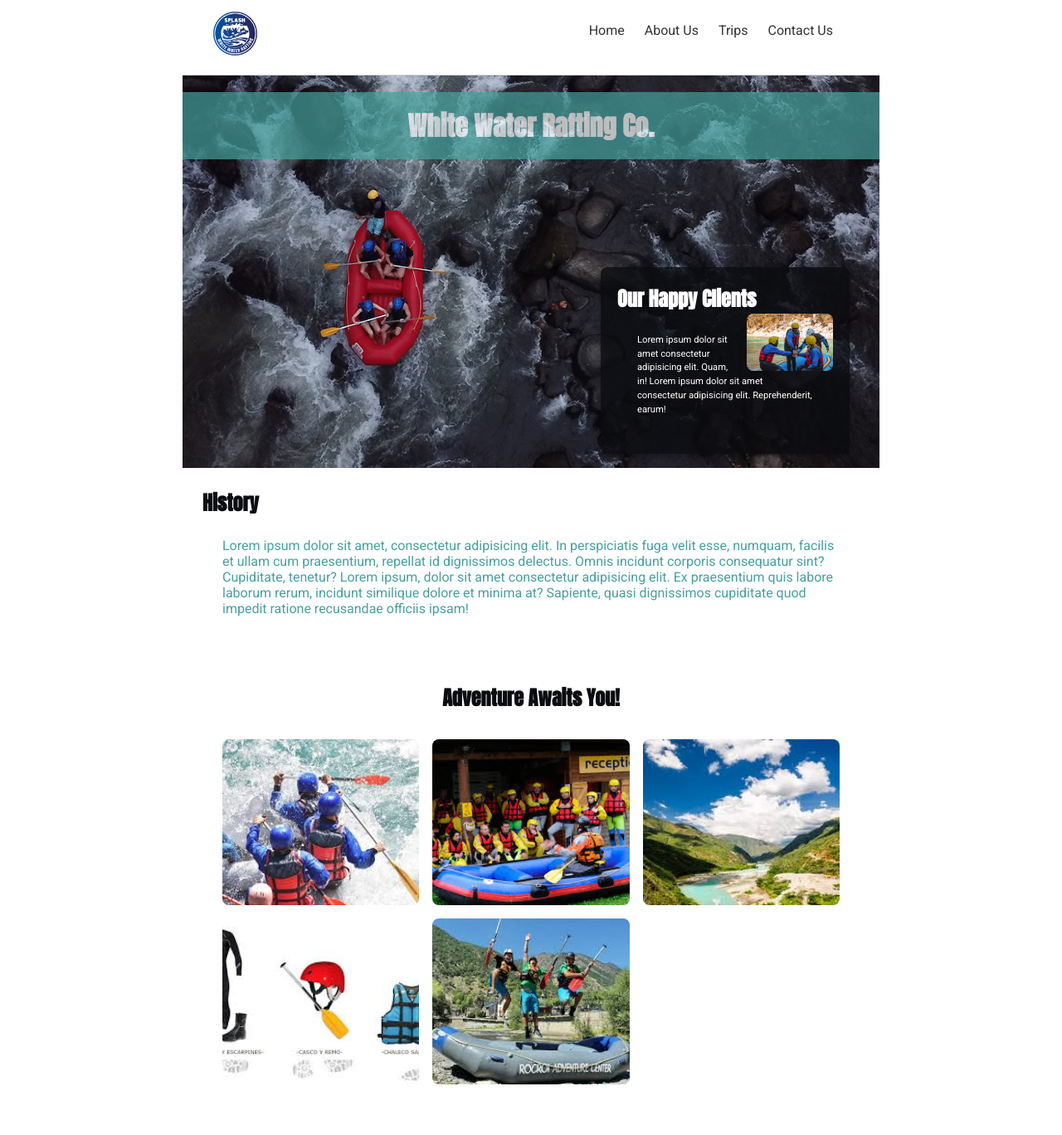
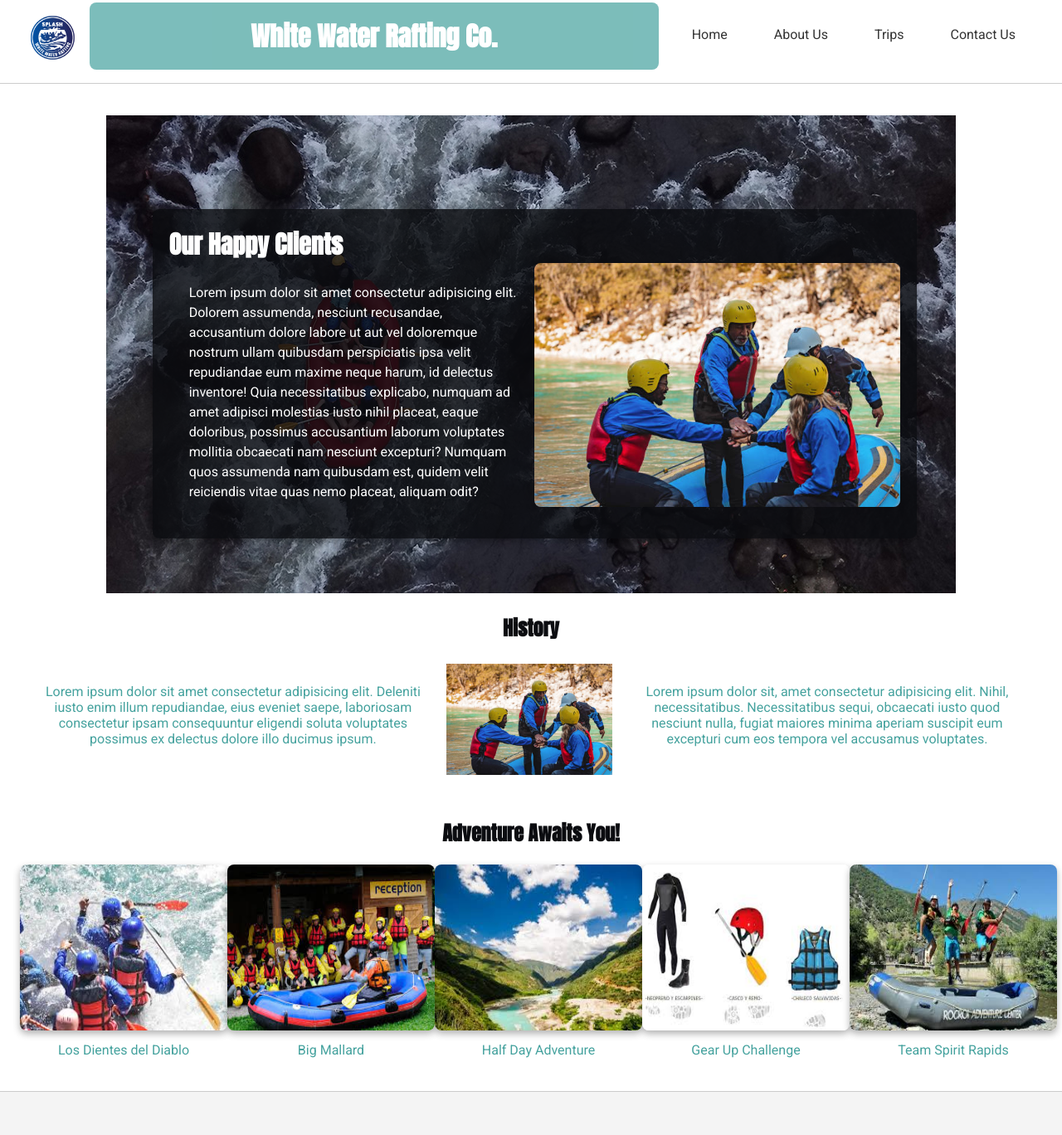
Before and after one commit to maugos1813/wdd130, a plain HTML site: page wwr/about.html in a window 1280 px wide. Shown: the part 13-1381 px from the top of the page at 83% size. Drawn offline with Linux system fonts and the light colour scheme.

Commit message:
rafting page

```diff
--- a/wwr/about.html
+++ b/wwr/about.html
@@ -1,19 +1,24 @@
 <!DOCTYPE html>
-<html lang="en">
+<html lang="en-US">
+
 <head>
     <meta charset="UTF-8">
     <meta name="viewport" content="width=device-width, initial-scale=1.0">
     <title>Rafting</title>
-        <meta name="description" content="Experience the thrill of whitewater rafting with our guided tours. Safe and exciting adventures for all ages in breathtaking natural settings.">
+    <meta name="description"
+        content="Experience the thrill of whitewater rafting with our guided tours. Safe and exciting adventures for all ages in breathtaking natural settings.">
     <meta name="author" content="Mauro Agostinelli">
     <link rel="preconnect" href="https://fonts.googleapis.com">
     <link rel="preconnect" href="https://fonts.gstatic.com" crossorigin>
     <link href="https://fonts.googleapis.com/css2?family=Anton&family=Roboto&display=swap" rel="stylesheet">
+    <link rel="icon" href="images/z-splash.png" type="image/png">
     <link rel="stylesheet" href="styles/rafting.css">
 </head>
+
 <body>
     <header>
         <img src="images/z-splash.png" alt="Rafting Logo">
+        <h1>White Water Rafting Co.</h1>
         <nav>
             <a href="index.html">Home</a>
             <a href="about.html">About Us</a>
@@ -24,24 +29,57 @@
     <main>
         <div class="hero">
             <img src="images/rafting.jpg" alt="Rafting Image">
-            <h1>White Water Rafting Co.</h1>
             <article>
                 <h2>Our Happy Clients</h2>
                 <img src="images/happy.jpg" alt="Happy clients enjoying rafting">
-                <p>Lorem ipsum dolor sit amet consectetur adipisicing elit. Quam, in! Lorem ipsum dolor sit amet consectetur adipisicing elit. Reprehenderit, earum!</p>
+                <p>Lorem ipsum dolor sit amet consectetur adipisicing elit. Dolorem assumenda, nesciunt recusandae,
+                    accusantium dolore labore ut aut vel doloremque nostrum ullam quibusdam perspiciatis ipsa velit
+                    repudiandae eum maxime neque harum, id delectus inventore! Quia necessitatibus explicabo, numquam ad
+                    amet adipisci molestias iusto nihil placeat, eaque doloribus, possimus accusantium laborum
+                    voluptates mollitia obcaecati nam nesciunt excepturi? Numquam quos assumenda nam quibusdam est,
+                    quidem velit reiciendis vitae quas nemo placeat, aliquam odit?</p>
             </article>
         </div>
         <section id="section1">
             <h2>History</h2>
-            <p>Lorem ipsum dolor sit amet, consectetur adipisicing elit. In perspiciatis fuga velit esse, numquam, facilis et ullam cum praesentium, repellat id dignissimos delectus. Omnis incidunt corporis consequatur sint? Cupiditate, tenetur? Lorem ipsum, dolor sit amet consectetur adipisicing elit. Ex praesentium quis labore laborum rerum, incidunt similique dolore et minima at? Sapiente, quasi dignissimos cupiditate quod impedit ratione recusandae officiis ipsam!</p>
+            <div id="textimg">
+                <p>Lorem ipsum dolor sit amet consectetur adipisicing elit. Deleniti iusto enim illum repudiandae, eius
+                    eveniet saepe, laboriosam consectetur ipsam consequuntur eligendi soluta voluptates possimus ex
+                    delectus dolore illo ducimus ipsum.</p>
+                <img src="images/happy.jpg" alt="rafting img">
+                <p>Lorem ipsum dolor sit, amet consectetur adipisicing elit. Nihil, necessitatibus. Necessitatibus
+                    sequi, obcaecati iusto quod nesciunt nulla, fugiat maiores minima aperiam suscipit eum excepturi cum
+                    eos tempora vel accusamus voluptates.</p>
+            </div>
         </section>
         <section id="section2">
             <h2>Adventure Awaits You!</h2>
+            <div id="figures">
+                <figure>
                     <img src="images/water.jpeg" alt="rafting image">
+                    <figcaption>Los Dientes del Diablo</figcaption>
+                </figure>
+
+                <figure>
                     <img src="images/guide.jpeg" alt="guide rafting">
-            <img src="images/natural.jpeg" alt="natura rafting">
-            <img src="images/equip.jpeg" alt="equip rafting">
+                    <figcaption>Big Mallard</figcaption>
+                </figure>
+
+                <figure>
+                    <img src="images/natural.jpeg" alt="nature rafting">
+                    <figcaption>Half Day Adventure</figcaption>
+                </figure>
+
+                <figure>
+                    <img src="images/equip.jpeg" alt="equipment rafting">
+                    <figcaption>Gear Up Challenge</figcaption>
+                </figure>
+
+                <figure>
                     <img src="images/team.jpeg" alt="happy team rafting">
+                    <figcaption>Team Spirit Rapids</figcaption>
+                </figure>
+            </div>
         </section>
     </main>
     <footer>
@@ -59,4 +97,5 @@
         </nav>
     </footer>
 </body>
+
 </html>
--- a/wwr/styles/rafting.css
+++ b/wwr/styles/rafting.css
@@ -14,13 +14,13 @@
 }
 
 header {
-    display: flex;
+  display: grid;
+  grid-template-columns: auto 1fr auto;
   align-items: center;
-    justify-content: space-between;
   padding: 1rem 2rem;
   background-color: #ffffff;
   border-bottom: 1px solid #ccc;
-    flex-wrap: wrap;
+  gap: 1rem;
 }
 
 header img {
@@ -30,7 +30,8 @@ header {
 
 header nav {
   display: flex;
-    gap: 1.5rem;
+  gap: 3.5rem;
+  justify-content: flex-end;
 }
 
 header nav a {
@@ -63,23 +64,27 @@ header {
   width: 100%;
 }
 
-
 body {
   font-family: var(--body-font);
   color: var(--accent1-color);
 }
 
-header, main, footer {
-    width: 840px;
+main,
+footer {
+  width: 100%;
   margin: 0 auto;
 }
 
-h1, h2 {
+h1,
+h2 {
   font-family: var(--heading-font);
   color: var(--primary-color);
 }
 
-nav, p, section, article {
+nav,
+p,
+section,
+article {
   margin: 16px;
   padding: 8px;
 }
@@ -90,6 +95,9 @@ nav, p, section, article {
 
 .hero {
   position: relative;
+  width: 80%;
+  left: 10%;
+  margin-top: 3%;
 }
 
 .hero img {
@@ -99,67 +107,86 @@ nav, p, section, article {
 }
 
 h1 {
-    position: absolute;
-    top: 20px;
   width: 100%;
   padding: 16px;
   text-align: center;
   opacity: 0.7;
   background-color: var(--accent1-color);
   color: #fff;
+  border-radius: 8px;
 }
 
 .hero article {
   position: absolute;
-    bottom: 1px;
-    right: 20px;
+  bottom: 50px;
+  right: 3%;
   background-color: rgba(11, 12, 16, 0.8);
   color: #fff;
   padding: 20px;
   border-radius: 8px;
-    max-width: 300px;
   box-shadow: 0 4px 8px rgba(0, 0, 0, 0.3);
+  width: 90%;
 }
 
 .hero article img {
   float: right;
   margin-left: 1rem;
-    max-width: 40%;
-    height: auto;
+  max-width: 50%;
+  height: 90%;
   border-radius: 8px;
 }
 
 
 .hero article h2 {
-    color: #fff
+  color: #fff;
+  font-size: 30px;
 }
 
 .hero article p {
-    font-size: 0.7rem;
+  font-size: 1rem;
   line-height: 1.5;
 }
 
-#section2 {
-    display: grid;
-    grid-template-columns: repeat(3, 1fr);
-    gap: 1rem;
-    justify-content: center;
-    padding: 2rem;
+#section1 {
+  display: block;
+  text-align: center;
 }
 
-  #section2 img {
-    width: 100%;
-    max-width: 300px;
-    height: 200px;
-    object-fit: cover;
-    justify-self: center;
-    border-radius: 8px;
+#section1 h2 {
+  margin-bottom: 25px;
+}
+
+#textimg img {
+  max-width: 200px;
+  max-height: 200px;
+}
+
+#textimg {
+  display: flex;
 }
 
 #section2 h2 {
-    grid-column: 1 / -1;
+  margin: 20px 0px 20px 0px;
   text-align: center;
-    margin-bottom: 1rem;
+}
+
+#figures {
+  display: flex;
+  justify-content: space-around;
+
+}
+
+#figures figure img {
+  max-width: 250px;
+  height: 200px;
+  gap: 5px;
+  border-radius: 8px;
+  box-shadow: 0 4px 8px rgba(0, 0, 0, 0.3);
+}
+
+#figures figure figcaption {
+  text-align: center;
+  margin-top: 10px;
 }
 
 footer {
@@ -170,26 +197,20 @@ h1 {
   border-top: 1px solid #ccc;
 }
 
-  footer p {
-    margin: 0 0 1rem 0;
-    font-size: 0.95rem;
-    color: #555;
+footer nav a img{
+  width: 32px;
+  height: 32px;
 }
 
-  footer .socialmedia {
+footer {
   display: flex;
-    justify-content: center;
-    gap: 1.5rem;
-    align-items: center;
+  justify-content: space-between;
+  justify-items: center;
+  color: #555;
+  padding-top: 40px;
 }
 
-  footer .socialmedia a img {
-    width: 32px;
-    height: 32px;
-    object-fit: contain;
-    transition: transform 0.3s ease;
+nav.socialmedia{
+  display: flex;
+  gap: 30px;
 }
-
-  footer .socialmedia a img:hover {
-    transform: scale(1.1);
-  }
```
Lines whose indentation alone changed are shown as unchanged.
